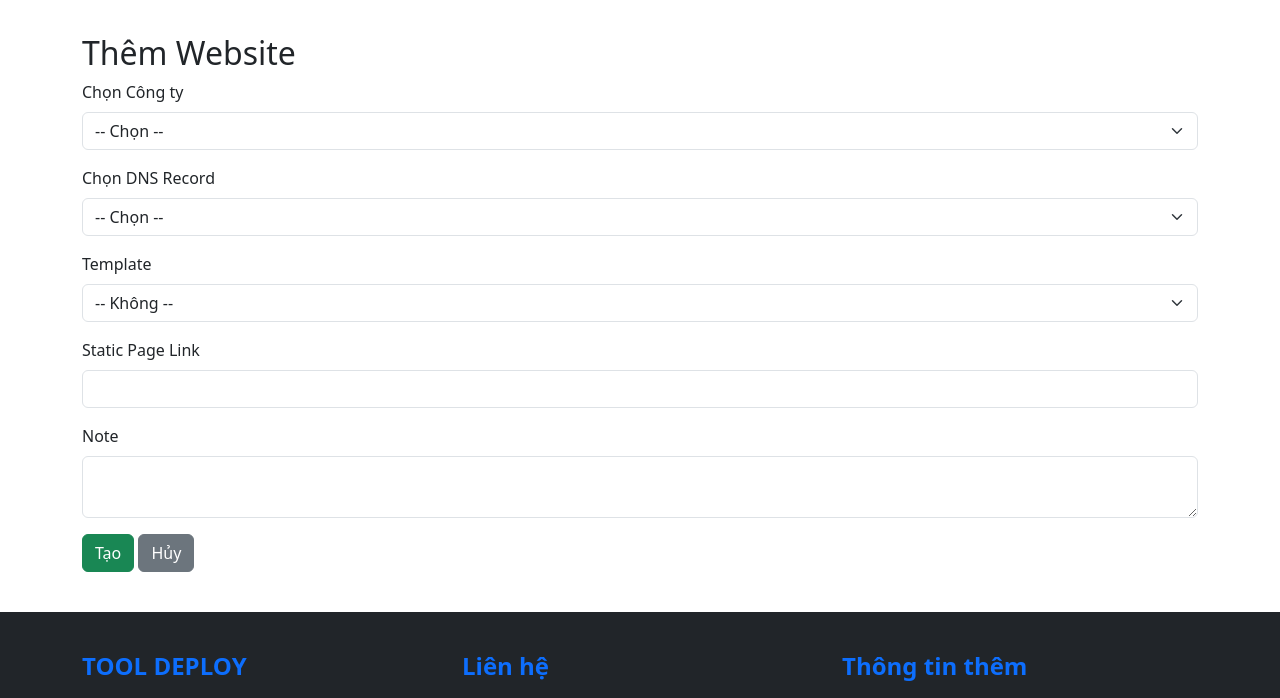
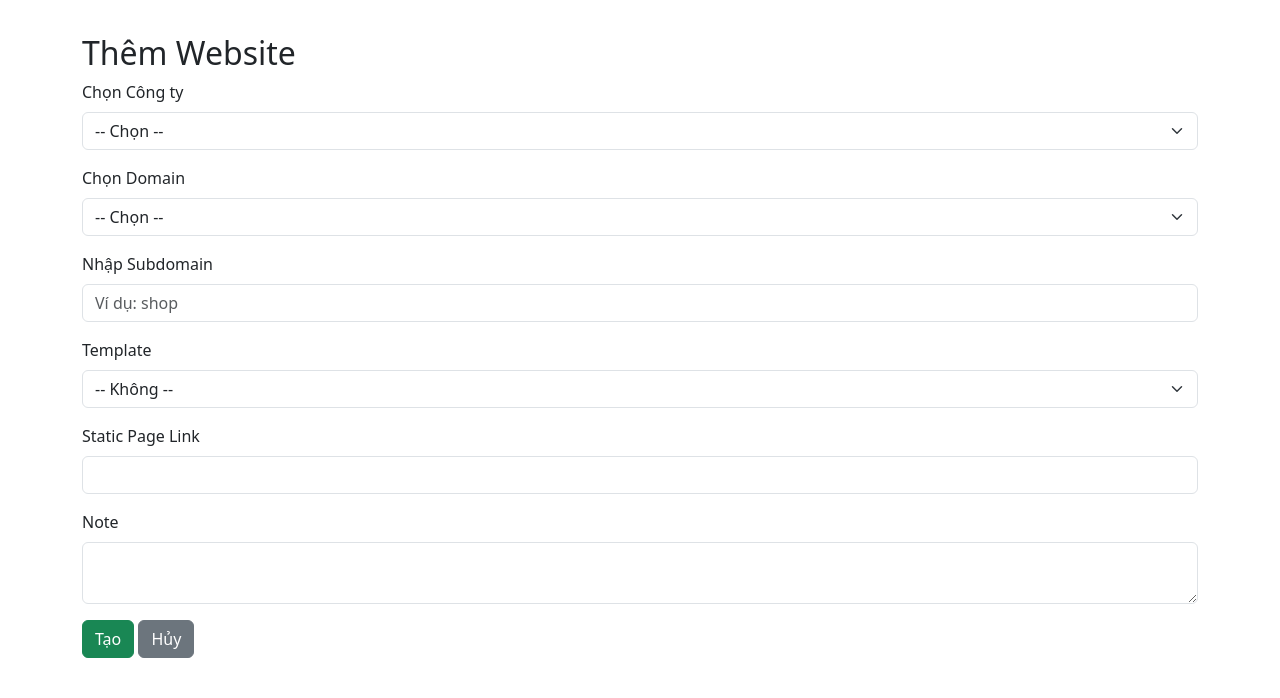
Before and after one commit to TrinhChung/GenWeb, a Flask app: page /website/add in a window 1280 px wide. Shown: the part 66-764 px from the top of the page. Run offline with Flask 3, Linux system fonts and the light colour scheme; the visitor is signed in with stand-in values (Sample User, id 1); data comes from the database, SQL or seed files in the repository; data that the repository does not hold is empty; some libraries are stand-ins or nearby versions.

Commit message:
website route

```diff
--- a/routes/website.py
+++ b/routes/website.py
@@ -21,35 +21,58 @@ def list_websites():
 @website_bp.route("/add", methods=["GET", "POST"])
 @login_required
 def add_website():
-    """Tạo website mới cho công ty đã có."""
     companies = Company.query.filter_by(user_id=current_user.id).all()
-    # Lấy tất cả DNS record thuộc domain của user
-    dns_records = (
-        DNSRecord.query.join(Domain)
-        .filter(Domain.user_id == current_user.id)
-        .all()
-    )
+    domains = Domain.query.filter_by().all()
     templates = Template.query.all()
 
     if request.method == "POST":
         company_id = request.form.get("company_id", type=int)
-        dns_record_id = request.form.get("dns_record_id", type=int)
+        domain_id = request.form.get("domain_id", type=int)
+        subdomain = request.form.get("subdomain", "").strip().lower()
         template_id = request.form.get("template_id", type=int)
         static_page_link = request.form.get("static_page_link", "")
         note = request.form.get("note", "")
 
-        if not company_id or not dns_record_id:
-            flash("Vui lòng chọn công ty và DNS record", "danger")
+        if not company_id or not domain_id or not subdomain:
+            flash("Vui lòng chọn công ty, domain và nhập subdomain.", "danger")
             return render_template(
                 "website/add.html",
                 companies=companies,
-                dns_records=dns_records,
+                domains=domains,
                 templates=templates,
             )
 
+        # Tìm domain
+        domain = Domain.query.filter_by(id=domain_id).first()
+        if not domain:
+            flash("Domain không hợp lệ.", "danger")
+            return render_template(
+                "website/add.html",
+                companies=companies,
+                domains=domains,
+                templates=templates,
+            )
+
+        # Tìm hoặc tạo mới DNSRecord
+        # domain là object domain đã lấy từ db (theo domain_id)
+        full_domain_name = f"{subdomain}.{domain.name}".lower()
+
+        # Tìm xem đã tồn tại chưa TODO
+        dns_record = DNSRecord.query.filter_by(name=full_domain_name, domain_id=domain.id).first()
+        if not dns_record:
+            dns_record = DNSRecord(
+                name=full_domain_name,
+                domain_id=domain.id,
+                record_type="A",
+                content="",  # Hoặc IP mặc định, hoặc để admin cập nhật sau
+                ttl=3600
+            )
+            db.session.add(dns_record)
+            db.session.commit()
+
         website = Website(
             company_id=company_id,
-            dns_record_id=dns_record_id,
+            dns_record_id=dns_record.id,
             template_id=template_id,
             static_page_link=static_page_link,
             note=note,
@@ -63,10 +86,9 @@ def add_website():
     return render_template(
         "website/add.html",
         companies=companies,
-        dns_records=dns_records,
+        domains=domains,
         templates=templates,
     )
-
 
 @website_bp.route("/delete/<int:website_id>", methods=["POST"])
 @login_required
--- a/templates/website/add.html
+++ b/templates/website/add.html
@@ -4,6 +4,8 @@
 {% block content %}
 <h2>Thêm Website</h2>
 <form method="post">
+    <input type="hidden" name="csrf_token" value="{{ csrf_token() }}">
+
     <div class="mb-3">
         <label class="form-label">Chọn Công ty</label>
         <select name="company_id" class="form-select" required>
@@ -13,15 +15,22 @@
             {% endfor %}
         </select>
     </div>
+
     <div class="mb-3">
-        <label class="form-label">Chọn DNS Record</label>
-        <select name="dns_record_id" class="form-select" required>
+        <label class="form-label">Chọn Domain</label>
+        <select name="domain_id" class="form-select" required>
             <option value="">-- Chọn --</option>
-            {% for d in dns_records %}
-            <option value="{{ d.id }}">{{ d.name }} ({{ d.record_type }})</option>
+            {% for d in domains %}
+            <option value="{{ d.id }}">{{ d.name }}</option>
             {% endfor %}
         </select>
     </div>
+
+    <div class="mb-3">
+        <label class="form-label">Nhập Subdomain</label>
+        <input type="text" name="subdomain" class="form-control" placeholder="Ví dụ: shop" required>
+    </div>
+
     <div class="mb-3">
         <label class="form-label">Template</label>
         <select name="template_id" class="form-select">
@@ -31,6 +40,7 @@
             {% endfor %}
         </select>
     </div>
+
     <div class="mb-3">
         <label class="form-label">Static Page Link</label>
         <input type="text" name="static_page_link" class="form-control">
```
